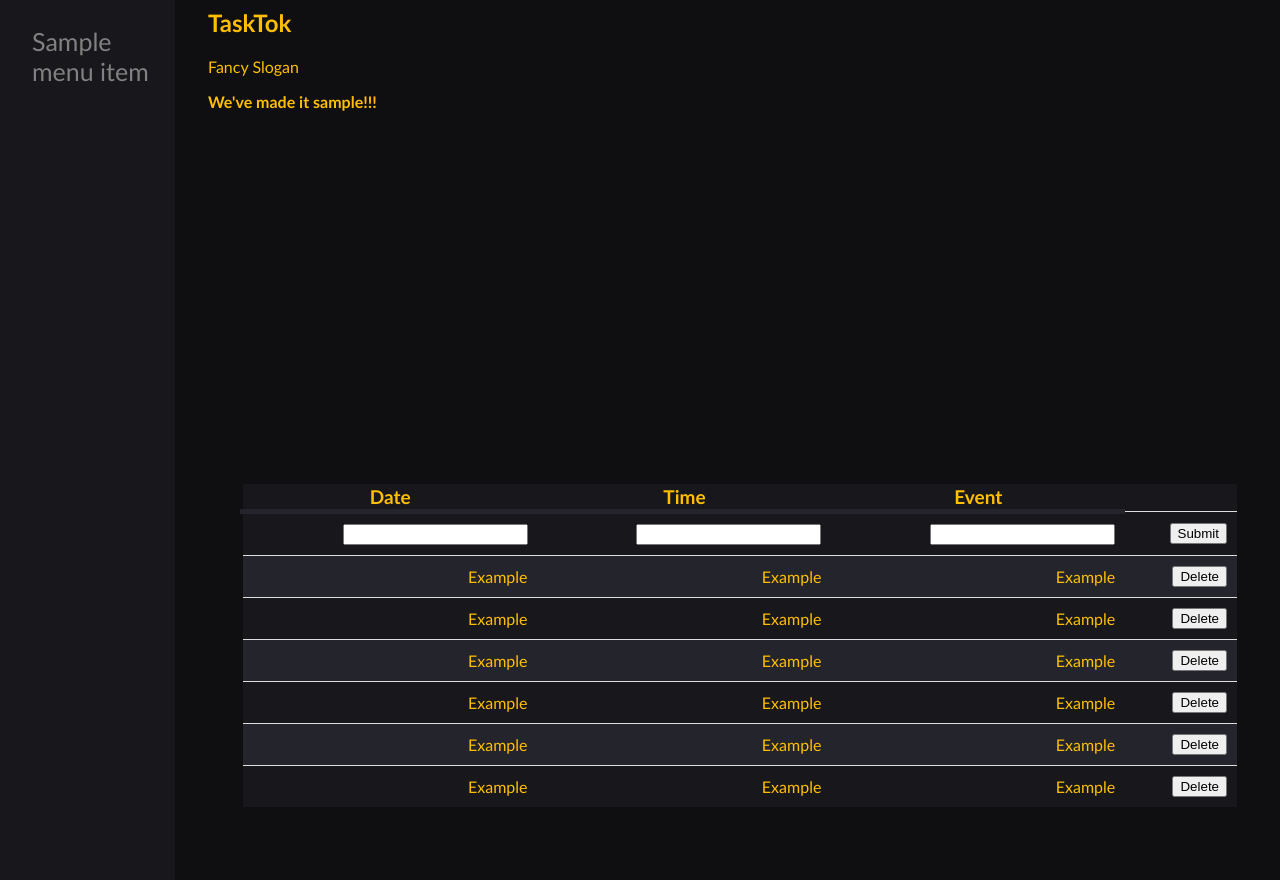
After one commit to Good-Enough-Incorporated/TaskTok, a Flask app: template TaskTok/templates/homeold.html in a window 1280 px wide. The commit adds this page. Run offline with Flask 3, Linux system fonts and the light colour scheme; the template is opened without the code that fills it: most values are stand-ins (such as "Sample title", 1, 10 or a date in 2020).

Commit message:
Tasks now load in home table (if exists)
javascript call to /api/listTasks will populate the home table

Added schema to deserialize the TaskReminder object

few other small changes

```diff
--- a/TaskTok/Server.py
+++ b/TaskTok/Server.py
@@ -18,6 +18,7 @@ def create_app():
     app.config['SECRET_KEY'] = r'HJDNUIWQEYH156345357564@@!@$'
     app.config['JWT_SECRET_KEY'] = r'CHANGEMELATER-JWTSECRET'
     app.config['JWT_TOKEN_LOCATION'] = ['cookies']
+    app.config['JWT_COOKIE_CSRF_PROTECT'] = True
 
     #app.config['CELERY_BROKER_URL'] = 'pyamqp://admin:password@localhost/tasktok'
     #app.config['CELERY_RESULT_BACKEND'] = 'rpc://'
--- a/TaskTok/models.py
+++ b/TaskTok/models.py
@@ -73,4 +73,5 @@ class taskReminder(db.Model):
         db.session.commit()
     @classmethod
     def findTaskByUsername(cls, username):
-        cls.query.filter_by(owner_username=username).first()
+        print(f'looking for {username} tasks')
+        return cls.query.filter_by(owner_username=username).all()
--- /dev/null
+++ b/TaskTok/templates/homeold.html
@@ -0,0 +1,152 @@
+<!DOCTYPE>
+<html>
+<style>
+Body {
+	font-family: Calibri, Helvetica, sans-serif;
+    color: #FFBF00;
+	background: #0F0F12 ;
+	}
+    button {
+	background-color: #ad7231 ;
+	width: 100%;
+	color: black;
+	padding: 15px;
+	margin: 10px 0px;
+	border: none;
+	cursor: pointer;
+	}
+
+    table {
+      position: fixed;
+        right: 40px;
+        bottom: 70px;
+      border: 3px solid #0F0F12;
+
+      background-color: #17171C;
+      border-collapse: collapse;
+      width: 1000px;
+      text-align: right;
+	}
+    tr {
+  		border-bottom: 1px solid #ddd;
+		}
+    td {
+    	color: #FFBF00;
+        padding: 10px;
+        }
+   	tr:nth-child(even) {
+ 	 background: #24242C;
+		}
+
+    table.table thead {
+  background: #17171c;
+  border-bottom: 0px solid #444444;
+    }
+
+     th {
+      font-size: 19px;
+      font-weight: bold;
+      color: #FFBF00;
+      text-align: center;
+      border-left: 0px solid #AD7231;
+      border-bottom: 5px solid #24242C;
+    }
+    table.table thead th:first-child {
+      border-left: none;
+    }
+
+
+
+
+
+
+    .sidenav {
+      height: 100%;
+      width: 175px;
+      position: fixed;
+      z-index: 1;
+      top: 0;
+      left: 0;
+      background-color: #17171c;
+      overflow-x: hidden;
+      padding-top: 20px;
+    }
+
+    .sidenav a {
+      padding: 6px 6px 6px 32px;
+      text-decoration: none;
+      font-size: 25px;
+      color: #818181;
+      display: block;
+    }
+
+    .sidenav a:hover {
+      color: #f1f1f1;
+    }
+
+    .main {
+      margin-left: 200px; /* Same as the width of the sidenav */
+    }
+
+    @media screen and (max-height: 450px) {
+      .sidenav {padding-top: 15px;}
+      .sidenav a {font-size: 18px;}
+    }
+</style>
+
+<body>
+      <div class="sidenav">
+        {% for menuItem in sideNavMenuItems %}
+        <!-- <a href="#">Menu</a>
+        <a href="#">Menu</a>
+        <a href="#">Menu</a>
+        <a href="#">Menu</a>
+        -->
+        <a href="{{ menuItem.url }}"> {{menuItem.title}}</a>
+      {% endfor %}
+      </div>
+
+      <div class="main">
+        <h2>TaskTok</h2>
+        <p>Fancy Slogan</p>
+        <p><b>We've made it {{username}}!!!</b></p>
+      </div>
+      <table>
+
+        <tr>
+          <th>Date</th>
+          <th>Time</th>
+          <th>Event</th>
+        </tr>
+
+  <form>
+        <td><input type="text" id="Date" /> </td>
+        <td><input type="text" id="Time" /> </td>
+        <td><input type="text" id="Disc" /> </td>
+        <td><input type="submit" value="Submit"></td>
+  </form>
+
+  <form>
+        <tr><td>Example</td><td>Example</td><td>Example</td>
+          <td><input type="submit" value="Delete"></td>
+
+        <tr><td>Example</td><td>Example</td><td>Example</td>
+          <td><input type="submit" value="Delete"></td>
+
+        <tr><td>Example</td><td>Example</td><td>Example</td>
+          <td><input type="submit" value="Delete"></td>
+
+        <tr><td>Example</td><td>Example</td><td>Example</td>
+          <td><input type="submit" value="Delete"></td>
+
+        <tr><td>Example</td><td>Example</td><td>Example</td>
+          <td><input type="submit" value="Delete"></td>
+
+        <tr><td>Example</td><td>Example</td><td>Example</td>
+          <td><input type="submit" value="Delete"></td>
+  </form>
+
+</table>
+
+</body>
+</html>
--- a/app.py
+++ b/app.py
@@ -2,11 +2,12 @@ from TaskTok.Server import create_app
 from flask import Flask, jsonify, request
 from flask.cli import with_appcontext, FlaskGroup
 from TaskTok.extensions import db, jwtManager
-from TaskTok.models import User, NoNoTokens
+from TaskTok.models import User, NoNoTokens, taskReminder
 from TaskTok.schema import UserSchema
 from RemindMeClient import task
 from TaskTok.functions import verifyCeleryWorker
 from TaskTok.functions import verifyMessageBrokerOnline
+import datetime
 import os
 app = create_app()
 app.config['HOST'] = '0.0.0.0'
@@ -14,7 +15,8 @@ app.config['PORT'] = 80
 app.config['DEBUG'] = True
 app.config['INITIALIZED'] = False
 
-
+#TODO: Need to move from flask.cli to click
+#import Click
 @app.cli.command('checkCeleryStatus')
 def checkCeleryStatus():
     print(f"*************CELERY STATUS: {verifyCeleryWorker()}*************************")
@@ -24,11 +26,17 @@ def checkMessageBrokerStatus():
     print(f"*********************MESSAGE_BROKER STATUS: {verifyMessageBrokerOnline(host='localhost', port=5672, timeout=5)}***************")
 
 
-@app.cli.command('makeAdminUser')
+@app.cli.command('createAdminUser')
 def makeAdminUser():
     defaultAcc = User(username="admin", email="admin@tasktok.com")
     defaultAcc.setPassword('superpassword')
     defaultAcc.add()
+
+@app.cli.command('createAdminTasks')
+def AddAdminTasks():
+    for tasks in range(10):
+        task = taskReminder(owner_username='admin', task_dueDate=datetime.datetime.now(), task_description="Hello, this is the reminder of the example task", task_name="My Task!", task_message="This is the message")
+        task.add()
 
 @app.cli.command('createDatabase')
 def createDatabase():
```
Also changed, not shown: TaskTok/blueprints/api.py (+8 -3 lines), TaskTok/blueprints/auth.py (+9 -3 lines), TaskTok/schema.py (+11 -0 lines), TaskTok/static/js/apiRequests/functions.js (added, +110 -0 lines), TaskTok/templates/home.html (+109 -97 lines).
